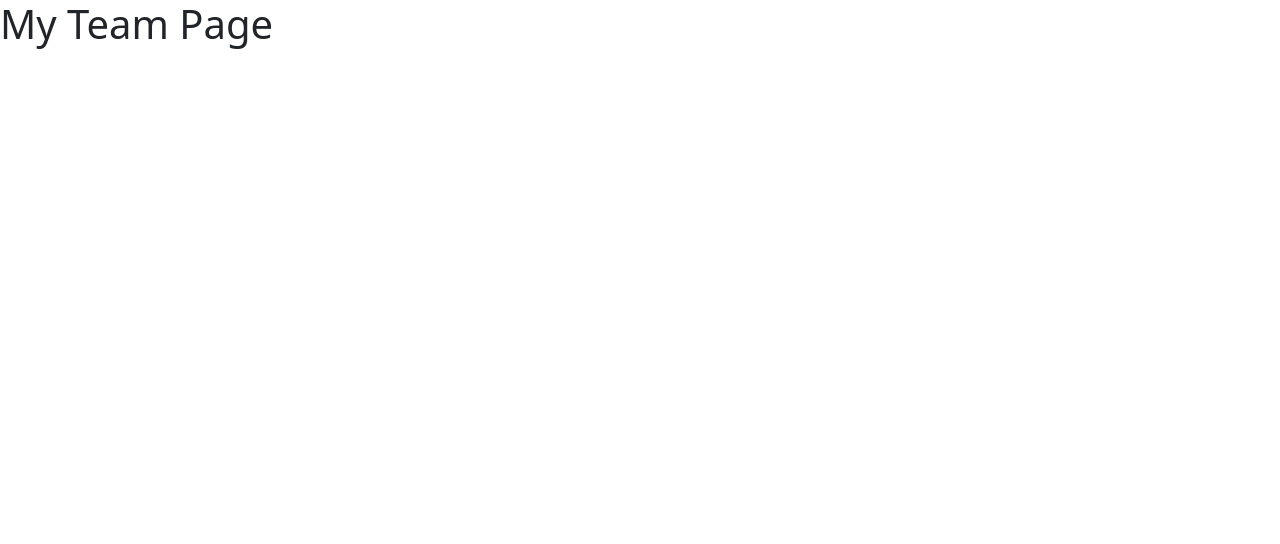
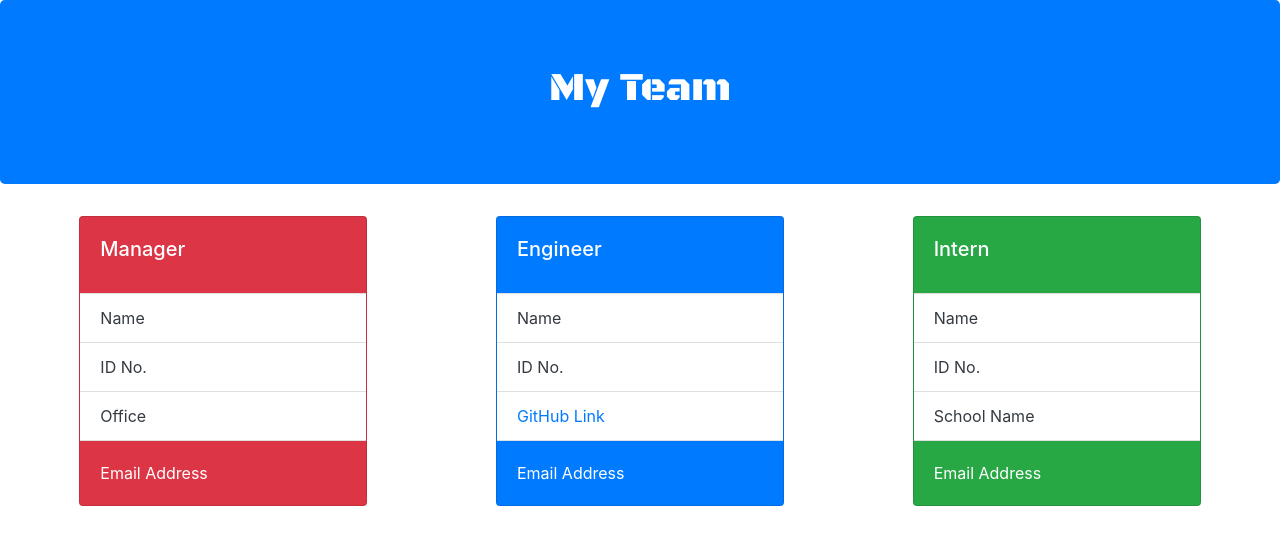
Before and after one commit to osaxon/team-page, a website: page Main/index.html in a window 1280 px wide. Drawn offline with nearby package versions, Linux system fonts and the light colour scheme.

```diff
--- a/Main/index.html
+++ b/Main/index.html
@@ -2,20 +2,80 @@
 <html lang="en">
 <head>
     <meta charset="UTF-8">
-        <meta http-equiv="X-UA-Compatible" content="IE=edge">
-        <meta name="viewport" content="width=device-width, initial-scale=1.0">
-        <link href="https://cdn.jsdelivr.net/npm/bootstrap@5.0.0-beta3/dist/css/bootstrap.min.css" rel="stylesheet" integrity="sha384-eOJMYsd53ii+scO/bJGFsiCZc+5NDVN2yr8+0RDqr0Ql0h+rP48ckxlpbzKgwra6" crossorigin="anonymous">
-        <title>Team Page</title>
+    <meta name="viewport" content="width=device-width, initial-scale=1, shrink-to-fit=no">
+
+    <!-- Bootstrap CSS -->
+    <link rel="stylesheet" href="https://maxcdn.bootstrapcdn.com/bootstrap/4.0.0/css/bootstrap.min.css" integrity="sha384-Gn5384xqQ1aoWXA+058RXPxPg6fy4IWvTNh0E263XmFcJlSAwiGgFAW/dAiS6JXm" crossorigin="anonymous">
+  <!-- Google Fonts -->
+    <link rel="preconnect" href="https://fonts.gstatic.com">
+    <link href="https://fonts.googleapis.com/css2?family=Black+Ops+One&display=swap" rel="stylesheet">
+    <title>Team Profile Generator</title>
 </head>
 <body>
-
-    <header>
-        <h1>My Team Page</h1>
+    <header class="jumbotron bg-primary">
+        <h1 class="text-center text-white" style="font-family: 'Black Ops One', cursive;">My Team</h1>
     </header>
 
-    <div class="container">
+    <main class="container-fluid">
 
+      <div class="d-flex flex-wrap align-content-around">
+        <!-- Manager Card -->
+        <div class="col-sm-4 d-flex justify-content-center">
+          <div class="card text-white bg-danger mb-3" style="width: 18rem;">
+              <div class="card-body">
+                <h5 class="card-title" id="role">Manager</h5>
               </div>
+              <ul class="list-group list-group-flush">
+              <li class="list-group-item text-dark" id="managerName">Name</li>
+                <li class="list-group-item text-dark" id="managerId">ID No.</li>
+                <li class="list-group-item text-dark" id="managerOffice">Office</li>
+              </ul>
+              <div class="card-body ">
+                <a href="#" class="card-link text-white" id="managerEmail">Email Address</a>
+              </div>
+          </div>
+        </div>
+        <!-- Engineer Card -->
+        <div class="col-sm-4 d-flex justify-content-center">
+          <div class="card text-white bg-primary mb-3" style="width: 18rem;">
+              <div class="card-body">
+                <h5 class="card-title" id="role">Engineer</h5>
+              </div>
+              <ul class="list-group list-group-flush">
+              <li class="list-group-item text-dark" id="engineerName">Name</li>
+                <li class="list-group-item text-dark" id="engineerId">ID No.</li>
+                <li class="list-group-item">
+                  <a href="#" class="card-link" id="engineerGithub">GitHub Link</a>
+                </li>
+              </ul>
+              <div class="card-body ">
+                  <a href="#" class="card-link text-white" id="engineerEmail">Email Address</a>
+              </div>
+          </div>
+        </div>
+        <!-- Intern Card -->
 
+        <div class="col-sm-4 d-flex justify-content-center">
+          <div class="card text-white bg-success mb-3" style="width: 18rem;">
+              <div class="card-body">
+                <h5 class="card-title" id="role">Intern</h5>
+              </div>
+              <ul class="list-group list-group-flush">
+              <li class="list-group-item text-dark" id="internName">Name</li>
+                <li class="list-group-item text-dark" id="internId">ID No.</li>
+                <li class="list-group-item text-dark" id="internSchool">School Name</li>
+              </ul>
+              <div class="card-body ">
+                  <a href="#" class="card-link text-white" id="internEmail">Email Address</a>
+              </div>
+          </div>
+        </div>
+      </div>
+    </main>
+
+
+<script src="https://code.jquery.com/jquery-3.2.1.slim.min.js" integrity="sha384-KJ3o2DKtIkvYIK3UENzmM7KCkRr/rE9/Qpg6aAZGJwFDMVNA/GpGFF93hXpG5KkN" crossorigin="anonymous"></script>
+<script src="https://cdnjs.cloudflare.com/ajax/libs/popper.js/1.12.9/umd/popper.min.js" integrity="sha384-ApNbgh9B+Y1QKtv3Rn7W3mgPxhU9K/ScQsAP7hUibX39j7fakFPskvXusvfa0b4Q" crossorigin="anonymous"></script>
+<script src="https://maxcdn.bootstrapcdn.com/bootstrap/4.0.0/js/bootstrap.min.js" integrity="sha384-JZR6Spejh4U02d8jOt6vLEHfe/JQGiRRSQQxSfFWpi1MquVdAyjUar5+76PVCmYl" crossorigin="anonymous"></script>
 </body>
 </html>
--- a/Main/index.js
+++ b/Main/index.js
@@ -26,7 +26,8 @@
       })
       .then((res) => {
         const mgr = new TeamMember({ name: res.name, role: "Manager"});
-        createFile(mgr);
+        teamMembers.push(mgr);
+        idArray.push(mgr.id)
       })
       .catch((err) => {
         console.log(err);
```
Lines whose indentation alone changed are shown as unchanged.
